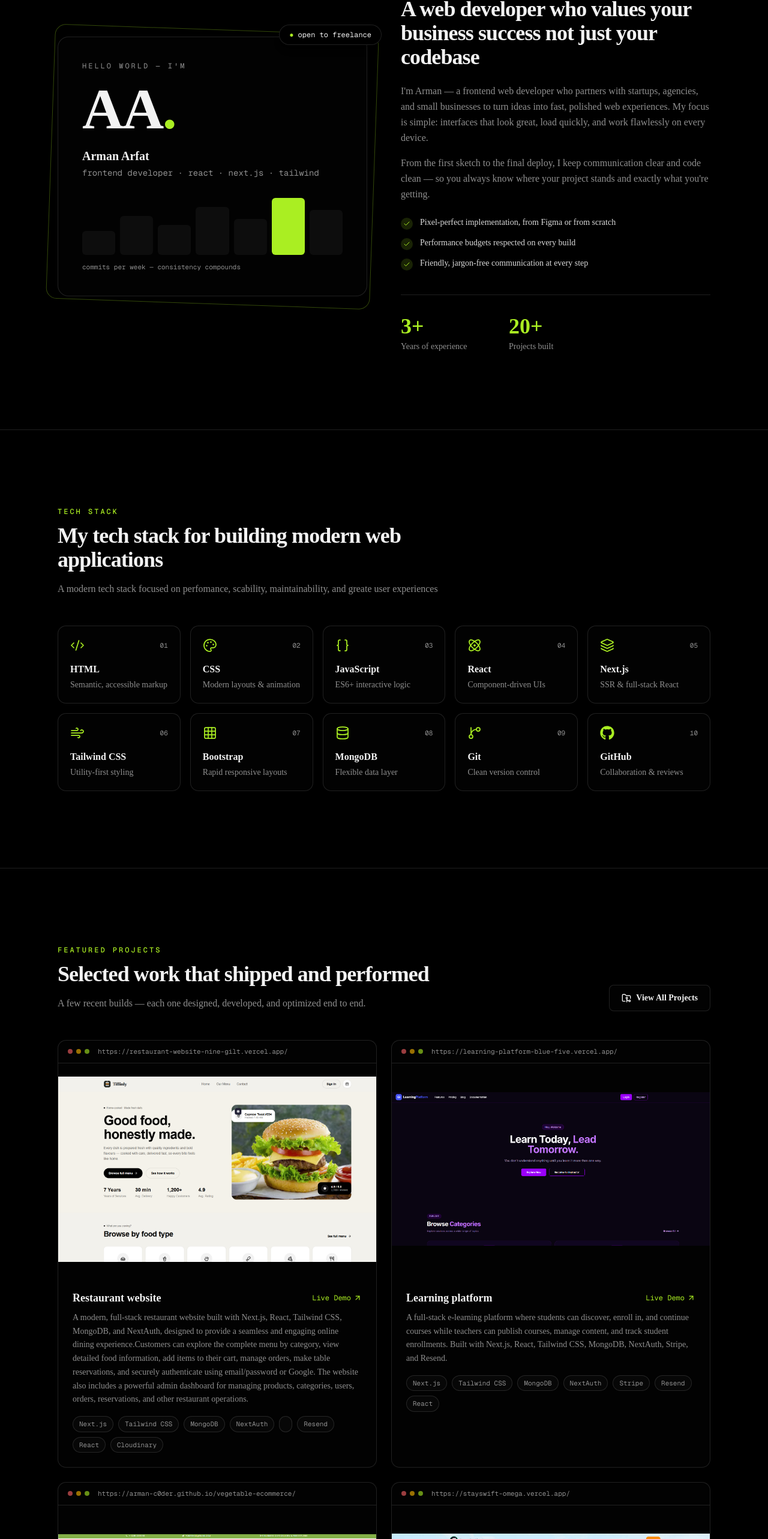
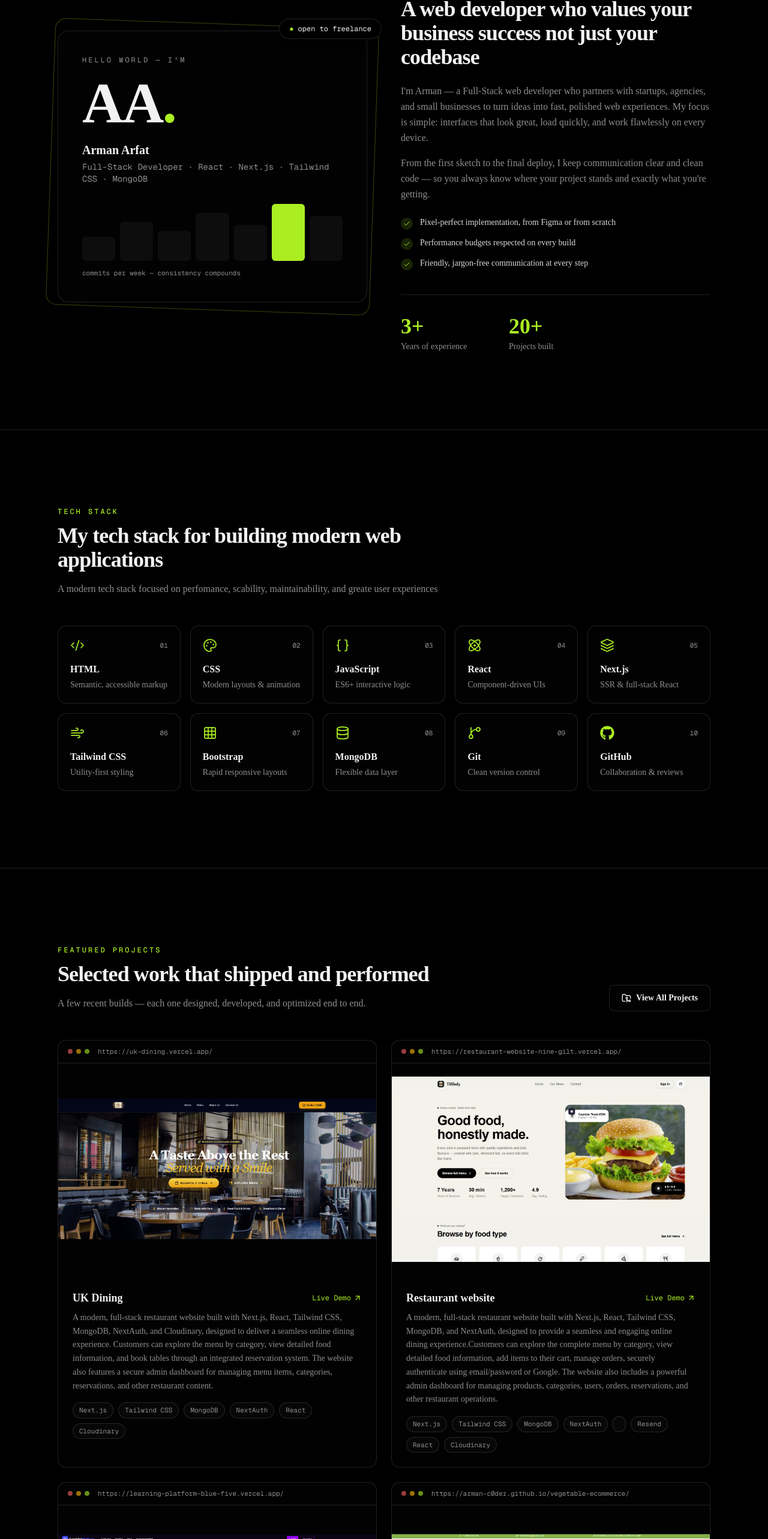
Before and after one commit to arman-c0der/armanarfat-portfolio, a Next.js app: page / in a window 1280 px wide. Shown: the part 887-3453 px from the top of the page at 60% size. Built offline with nearby package versions, Linux system fonts and the light colour scheme.

Commit message:
new project added

```diff
--- a/app/components/portfolio/About.jsx
+++ b/app/components/portfolio/About.jsx
@@ -29,7 +29,7 @@
 							AA<span className="text-primary">.</span>
 						</p>
 						<p className="mt-4 font-display text-xl font-semibold">Arman Arfat</p>
-						<p className="mt-1 font-mono text-sm text-muted-foreground">frontend developer · react · next.js · tailwind</p>
+						<p className="mt-1 font-mono text-sm text-muted-foreground">Full-Stack Developer · React · Next.js · Tailwind CSS · MongoDB</p>
 						<div className="mt-8 flex items-end gap-2" aria-hidden="true">
 							{[40, 65, 50, 80, 60, 95, 75].map((h, i) => (
 								<span
@@ -52,12 +52,12 @@
 					/>
 					<Reveal delay={0.1}>
 						<p className="mt-6 leading-relaxed text-muted-foreground">
-							I&apos;m Arman — a frontend web developer who partners with startups, agencies, and small businesses to turn
+							I&apos;m Arman — a Full-Stack web developer who partners with startups, agencies, and small businesses to turn
 							ideas into fast, polished web experiences. My focus is simple: interfaces that look great, load quickly,
 							and work flawlessly on every device.
 						</p>
 						<p className="mt-4 leading-relaxed text-muted-foreground">
-							From the first sketch to the final deploy, I keep communication clear and code clean — so you always know
+							From the first sketch to the final deploy, I keep communication clear and  clean code — so you always know
 							where your project stands and exactly what you&apos;re getting.
 						</p>
 					</Reveal>
--- a/app/components/portfolio/Projects.jsx
+++ b/app/components/portfolio/Projects.jsx
@@ -6,10 +6,19 @@
 
 const projects = [
 		{
+		title: 'UK Dining',
+		url: 'https://uk-dining.vercel.app/',
+		description:
+			'A modern, full-stack restaurant website built with Next.js, React, Tailwind CSS, MongoDB, NextAuth, and Cloudinary, designed to deliver a seamless online dining experience. Customers can explore the menu by category, view detailed food information, and book tables through an integrated reservation system. The website also features a secure admin dashboard for managing menu items, categories, reservations, and other restaurant content.'
+,
+		tags: ['Next.js', 'Tailwind CSS', 'MongoDB', 'NextAuth','React','Cloudinary'],
+		image: 'project/ukdining.png',
+	},
+		{
 		title: 'Restaurant website',
 		url: 'https://restaurant-website-nine-gilt.vercel.app/',
 		description:
-			'A modern, full-stack restaurant website built with Next.js, React, Tailwind CSS, MongoDB, and NextAuth, designed to provide a seamless and engaging online dining experience.Customers can explore the complete menu by category, view detailed food information, add items to their cart, manage orders, make table reservations, and securely authenticate using email/password or Google. The website also includes a powerful admin dashboard for managing products, categories, users, orders, reservations, and other restaurant operations.'
+			'A modern, full-stack restaurant website built with Next.js, React, Tailwind CSS, MongoDB, and NextAuth, designed to provide a seamless and engaging online dining experience.Customers can explore the complete menu by category, view detailed food information, add items to their cart, manage orders,  securely authenticate using email/password or Google. The website also includes a powerful admin dashboard for managing products, categories, users, orders, reservations, and other restaurant operations.'
 ,
 		tags: ['Next.js', 'Tailwind CSS', 'MongoDB', 'NextAuth', '', 'Resend', 'React','Cloudinary'],
 		image: 'project/restaurant.png',
```
Also changed, not shown: public/project/ukdining.png (added).
